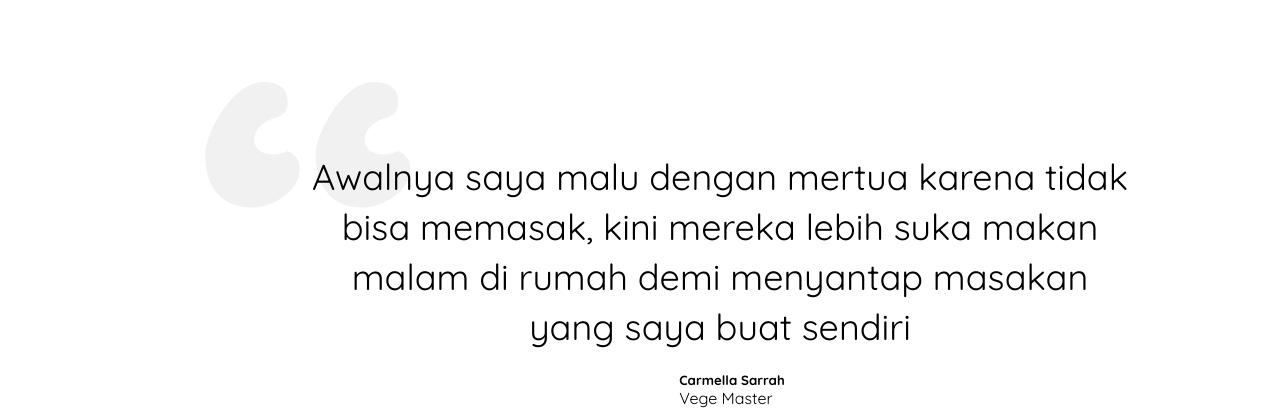
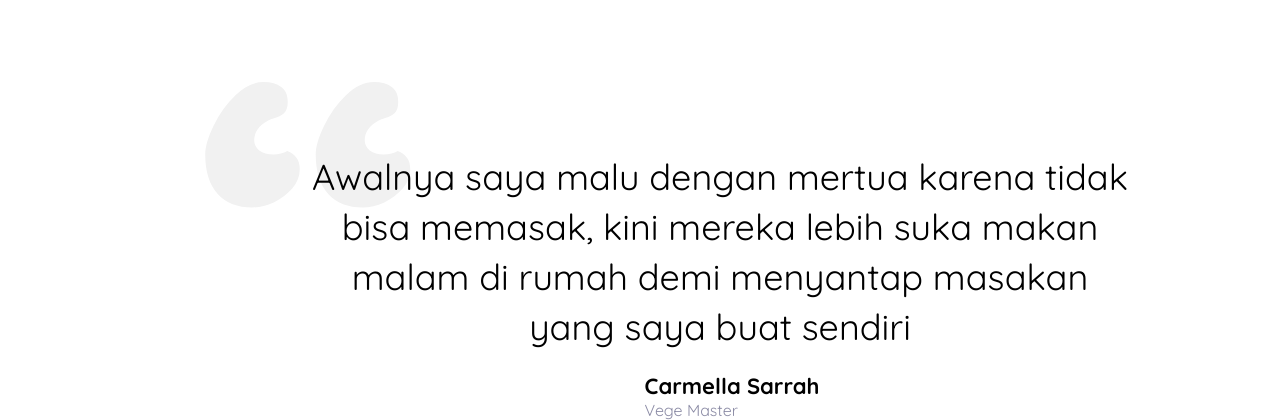
Before and after one commit to moehzi/slicing-foodyar-bwa, a plain HTML site: page index.html in a window 1280 px wide. Shown: the part 1249-1669 px from the top of the page. Drawn offline with Linux system fonts and the light colour scheme.

Commit message:
change font size and weight on testi h5

```diff
--- a/assets/scss/_modules/_content.scss
+++ b/assets/scss/_modules/_content.scss
@@ -89,6 +89,18 @@ $secondaryColor :#272042;
 		img {
 			margin-right: 24px;
 		}
+
+		.info {
+			h5 {
+				font-size: 22px;
+				font-weight: 600;
+			}
+
+			p {
+				font-size: 16px;
+				color: #8B8BA5;
+			}
+		}
 	}
 
 	.kutip {
```
Also changed, not shown: assets/css/main.css, 1 other file.
